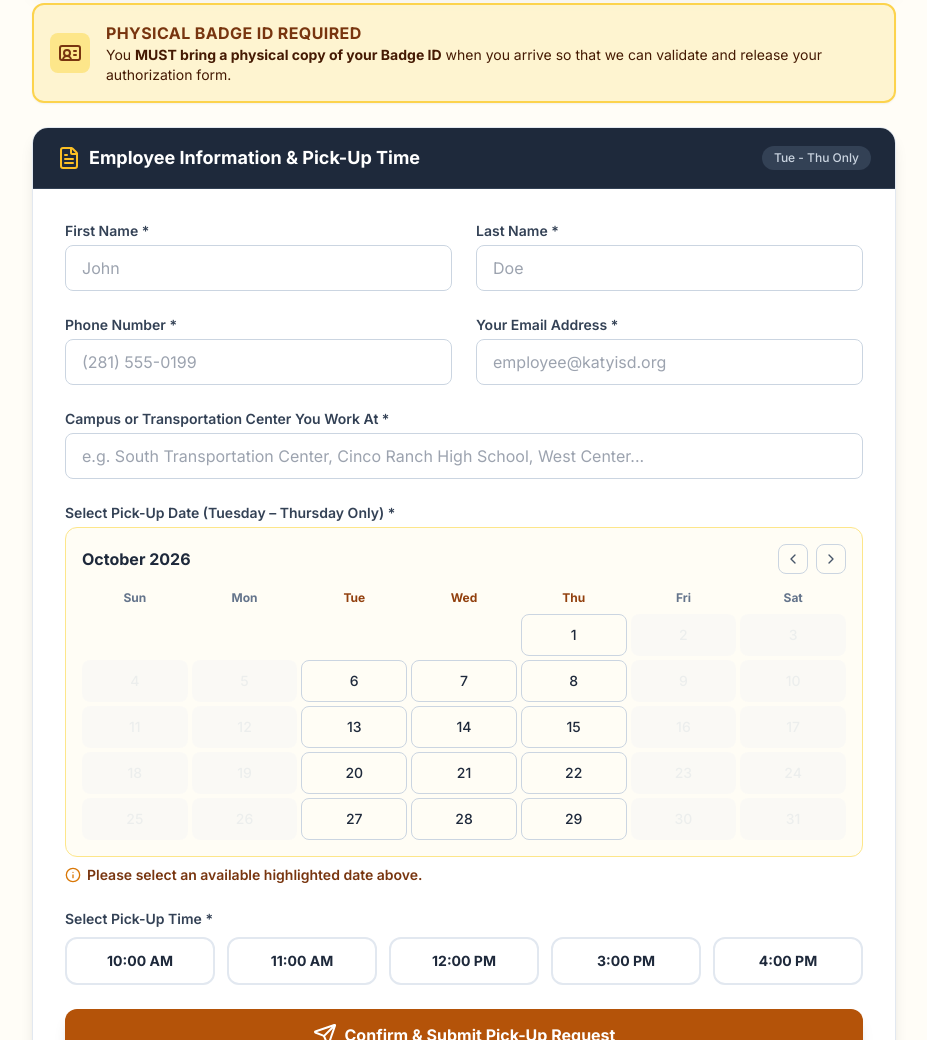
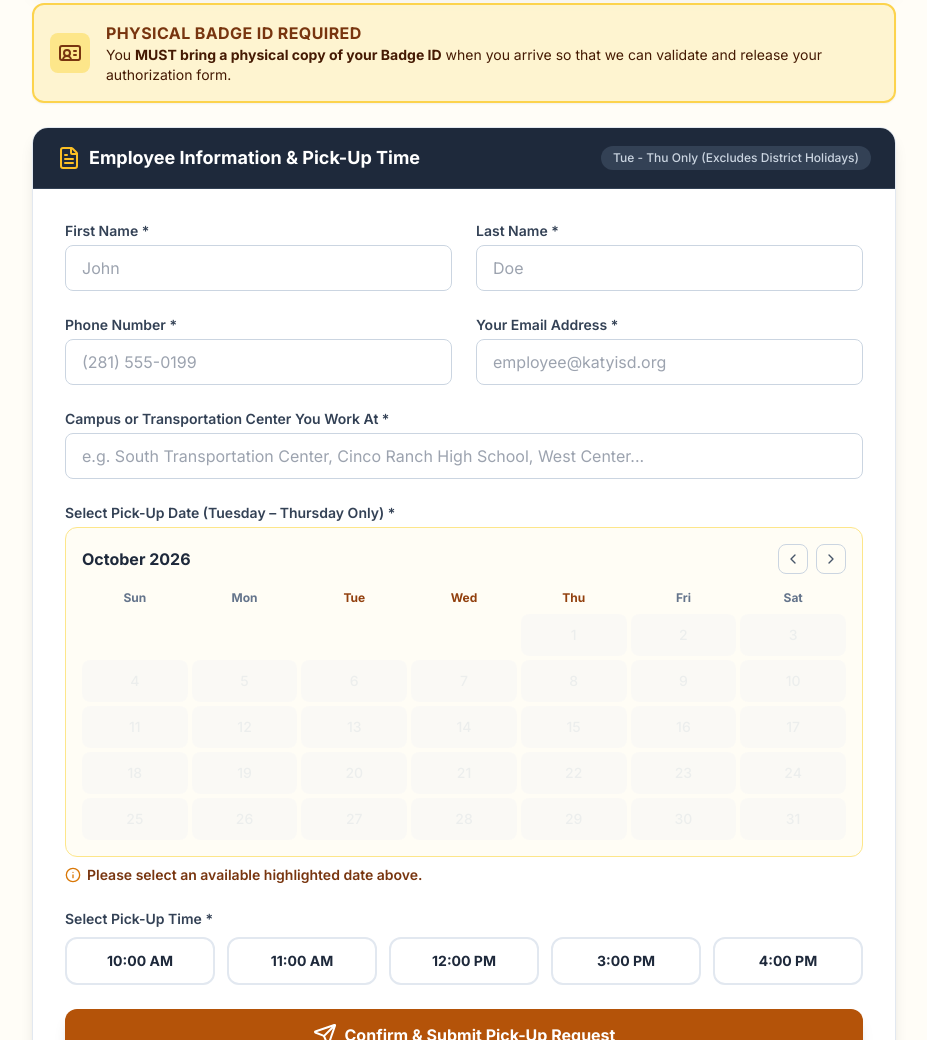
Before and after one commit to s266katy/DOTAuthorizationPickup, a plain HTML site: page index.html in a window 1280 px wide. Shown: the part 383-1423 px from the top of the page, without its empty margins (176-1103 px from the left). Drawn offline with nearby package versions, Linux system fonts and the light colour scheme.

Commit message:
Update index.html

```diff
--- a/index.html
+++ b/index.html
@@ -80,7 +80,7 @@
                     <h3 class="font-bold text-lg flex items-center gap-2">
                         <i data-lucide="file-text" class="text-amber-400"></i> Employee Information & Pick-Up Time
                     </h3>
-                    <span class="text-xs bg-slate-700 px-3 py-1 rounded-full text-slate-300 font-medium">Tue - Thu Only</span>
+                    <span class="text-xs bg-slate-700 px-3 py-1 rounded-full text-slate-300 font-medium">Tue - Thu Only (Excludes District Holidays)</span>
                 </div>
 
                 <form id="pickupForm" onsubmit="handleFormSubmit(event)" class="p-6 md:p-8 space-y-6">
@@ -235,14 +235,21 @@
                     <i data-lucide="check-circle-2" class="w-8 h-8"></i>
                 </div>
                 <h3 class="text-xl font-bold text-slate-900">Pickup Request Confirmed!</h3>
-                <p class="text-slate-500 text-sm mt-1">Please save or screenshot your appointment reminder below.</p>
+                <p class="text-slate-500 text-sm mt-1">A confirmation email has been sent to your email address.</p>
             </div>
 
             <div class="bg-amber-50/80 p-4 rounded-xl border border-amber-200 space-y-2 text-sm text-slate-800">
                 <p><strong>Employee:</strong> <span id="modalName" class="font-semibold"></span></p>
+                <p><strong>Email Sent To:</strong> <span id="modalEmail" class="font-semibold text-amber-900"></span></p>
                 <p><strong>Location:</strong> South Transportation Center (3151 Falcon Landing Blvd)</p>
                 <p><strong>Scheduled Date:</strong> <span id="modalDate" class="font-bold text-amber-900"></span></p>
                 <p><strong>Time:</strong> <span id="modalTime" class="font-bold text-amber-900"></span></p>
+            </div>
+
+            <!-- Email Notification Alert Box -->
+            <div class="bg-emerald-50 border border-emerald-200 p-3 rounded-lg text-xs text-emerald-950 flex items-start gap-2">
+                <i data-lucide="mail-check" class="w-5 h-5 text-emerald-700 flex-shrink-0 mt-0.5"></i>
+                <p><strong>Email Confirmation Sent:</strong> Please check your inbox for your appointment details. You can also save or screenshot this reminder below.</p>
             </div>
 
             <div class="bg-amber-100/60 border border-amber-300 p-3 rounded-lg text-xs text-amber-950 flex items-start gap-2">
@@ -268,8 +275,38 @@
 
     <script>
         const ADMIN_PIN = "591773";
-        // LIVE GOOGLE APPS SCRIPT WEB APP URL:
         const GOOGLE_SCRIPT_URL = "https://script.google.com/macros/s/AKfycbxw6__BcvBsRTvj_721qju4Cic8tuJJij9Kyr16dwl9GjSevIFXfEXd75I4j-XtdS026g/exec";
+
+        // Katy ISD Excluded Dates (Holidays, Professional Learning Days, District Closures, Flex Days)
+        const KATY_ISD_EXCLUDED_DATES = [
+            // 2026-2027 District Excluded Dates
+            "2026-07-01", "2026-07-02", "2026-07-03", "2026-07-28", "2026-07-29", "2026-07-30", "2026-07-31",
+            "2026-08-03", "2026-08-04", "2026-08-05", "2026-08-06", "2026-08-07", "2026-08-10", "2026-08-11",
+            "2026-09-07", "2026-09-18",
+            "2026-10-09", "2026-10-12", "2026-10-13", "2026-10-23",
+            "2026-11-02", "2026-11-23", "2026-11-24", "2026-11-25", "2026-11-26", "2026-11-27",
+            "2026-12-21", "2026-12-22", "2026-12-23", "2026-12-24", "2026-12-25", "2026-12-28", "2026-12-29", "2026-12-30", "2026-12-31",
+            "2027-01-01", "2027-01-04", "2027-01-18",
+            "2027-02-12", "2027-02-15",
+            "2027-03-08", "2027-03-09", "2027-03-10", "2027-03-11", "2027-03-12", "2027-03-26", "2027-03-29",
+            "2027-04-09",
+            "2027-05-27", "2027-05-31",
+            "2027-06-18",
+
+            // 2027-2028 District Excluded Dates
+            "2027-07-05", "2027-07-06", "2027-07-07", "2027-07-08", "2027-07-09", "2027-07-27", "2027-07-28", "2027-07-29", "2027-07-30",
+            "2027-08-02", "2027-08-03", "2027-08-04", "2027-08-05", "2027-08-06", "2027-08-09", "2027-08-10",
+            "2027-09-06", "2027-09-17",
+            "2027-10-08", "2027-10-11", "2027-10-12", "2027-10-22",
+            "2027-11-01", "2027-11-22", "2027-11-23", "2027-11-24", "2027-11-25", "2027-11-26",
+            "2027-12-20", "2027-12-21", "2027-12-22", "2027-12-23", "2027-12-24", "2027-12-27", "2027-12-28", "2027-12-29", "2027-12-30", "2027-12-31",
+            "2028-01-03", "2028-01-17",
+            "2028-02-11", "2028-02-14",
+            "2028-03-10", "2028-03-13", "2028-03-14", "2028-03-15", "2028-03-16", "2028-03-17",
+            "2028-04-10", "2028-04-14", "2028-04-17",
+            "2028-05-25", "2028-05-29",
+            "2028-06-19"
+        ];
 
         let isAdminAuthenticated = false;
         let currentDate = new Date();
@@ -324,21 +361,34 @@
             const grid = document.getElementById('calendarGrid');
             grid.innerHTML = '';
 
+            // Today's date with time zeroed out for accurate date-only comparison
+            const today = new Date();
+            today.setHours(0, 0, 0, 0);
+
             for (let i = 0; i < firstDay; i++) {
                 grid.appendChild(document.createElement('div'));
             }
 
             for (let day = 1; day <= daysInMonth; day++) {
                 const dateObj = new Date(year, month, day);
+                dateObj.setHours(0, 0, 0, 0);
+
                 const dayOfWeek = dateObj.getDay();
-                const isAllowed = (dayOfWeek === 2 || dayOfWeek === 3 || dayOfWeek === 4);
+                const dateStr = `${year}-${String(month + 1).padStart(2, '0')}-${String(day).padStart(2, '0')}`;
+
+                // Criteria: Tuesday (2), Wednesday (3), Thursday (4) ONLY
+                const isTueWedThu = (dayOfWeek === 2 || dayOfWeek === 3 || dayOfWeek === 4);
+                // Criteria: Must be today or in the future
+                const isFutureOrToday = dateObj >= today;
+                // Criteria: Must not be in Katy ISD excluded holiday list
+                const isNotHoliday = !KATY_ISD_EXCLUDED_DATES.includes(dateStr);
+
+                const isAllowed = isTueWedThu && isFutureOrToday && isNotHoliday;
 
                 const btn = document.createElement('button');
                 btn.type = 'button';
                 btn.textContent = day;
                 btn.className = `p-2.5 rounded-lg border text-sm font-medium transition calendar-day ${isAllowed ? 'allowed border-slate-300 font-bold text-slate-800' : 'border-transparent text-slate-300'}`;
-
-                const dateStr = `${year}-${String(month + 1).padStart(2, '0')}-${String(day).padStart(2, '0')}`;
 
                 if (!isAllowed) {
                     btn.disabled = true;
@@ -395,7 +445,7 @@
                 submittedAt: new Date().toLocaleString()
             };
 
-            // Post to Google Sheet & Teams Webhook
+            // Post to Google Sheet Backend
             fetch(GOOGLE_SCRIPT_URL, {
                 method: "POST",
                 mode: "no-cors",
@@ -410,6 +460,7 @@
                 localStorage.setItem('katy_pickup_responses', JSON.stringify(responses));
 
                 document.getElementById('modalName').textContent = `${lastSubmittedData.firstName} ${lastSubmittedData.lastName}`;
+                document.getElementById('modalEmail').textContent = lastSubmittedData.email;
                 document.getElementById('modalDate').textContent = selectedCalendarDate;
                 document.getElementById('modalTime').textContent = timeSlot;
 
```
